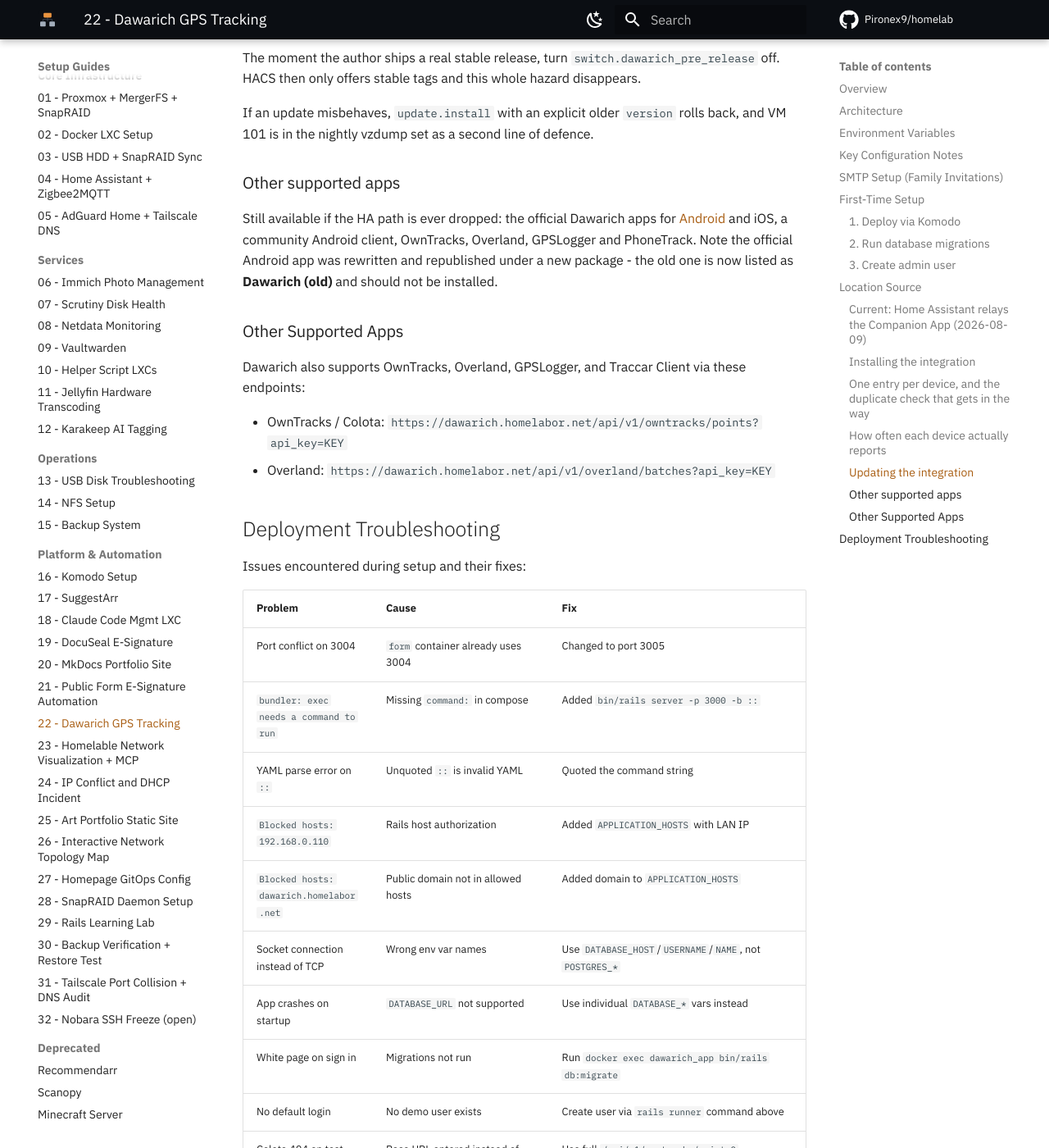
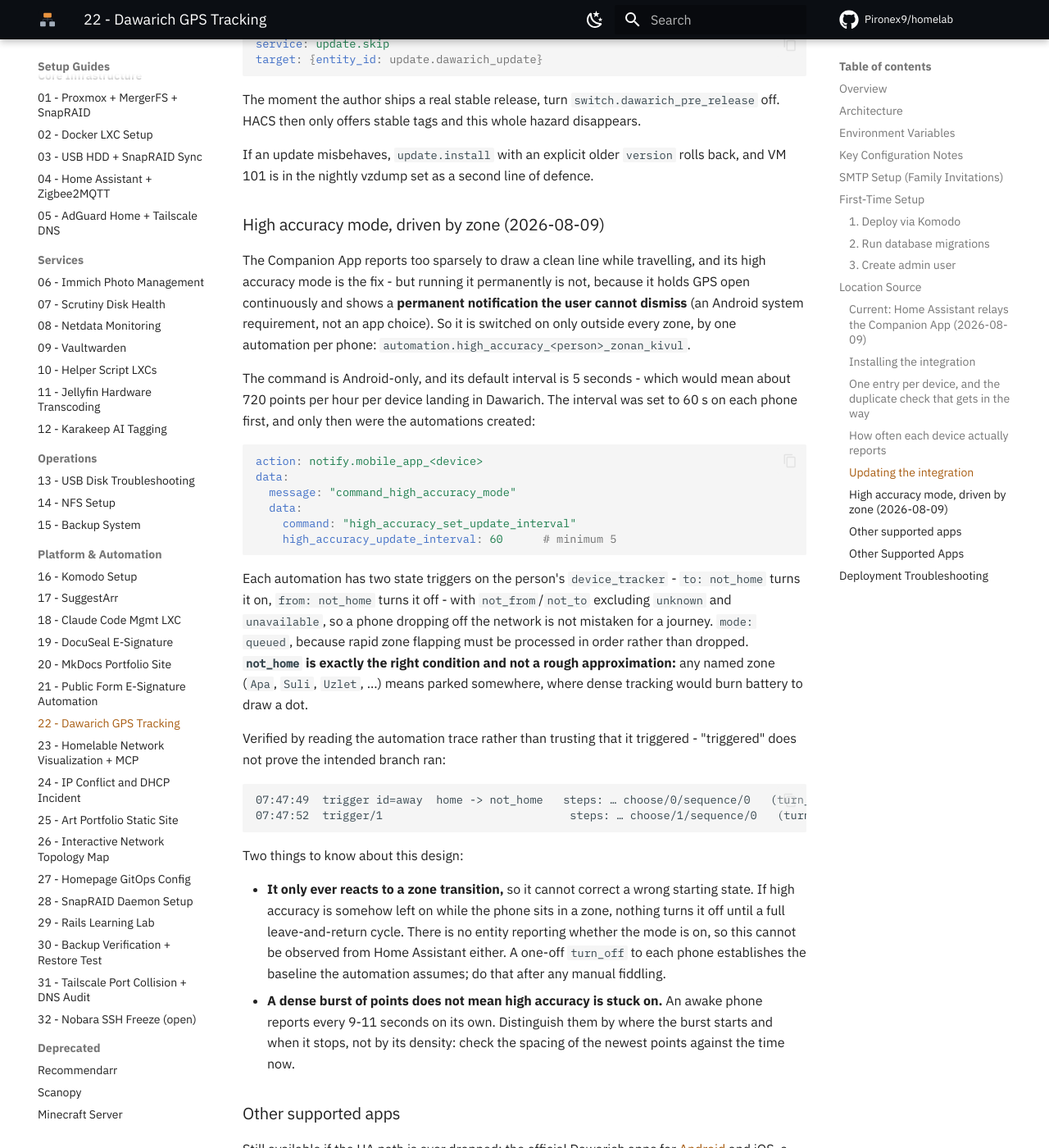
Before and after one commit to Pironex9/homelab, an MkDocs documentation site: the page built from docs/proxmox/22_Dawarich_GPS_Tracking_Setup.md, in a window 1280 px wide and 1400 px high, scrolled down 7210 px. Shown: the whole window at 82% size. Built offline with MkDocs 1.6.1 and Material for MkDocs 9.7.7, drawn with Linux system fonts in a browser that asks for light colours; comment, search, counter and statistics services are not loaded; some of the changed text lies outside the part shown.

Commit message:
feat(ha): high accuracy mode switched on by zone, so the track is dense only while travelling
One automation per phone, triggered on the person's device_tracker
entering and leaving not_home. Any named zone means parked somewhere, so
not_home is the right condition rather than an approximation of one.

The interval was set to 60 s on each phone before the automations were
created, because the command's default is 5 seconds - roughly 720 points
per hour per device arriving in Dawarich.

Verified from the automation trace, not from the fact that it fired: the
away run reaches choose/0/sequence/0 and the return run reaches
choose/1/sequence/0, which is what proves the two branches are wired to
the right commands.

Records two things that will otherwise mislead later. The design only
reacts to transitions, so it cannot correct a wrong starting state, and
nothing in HA reports whether the mode is on - a one-off turn_off
establishes the baseline it assumes. And a burst of points is not
evidence the mode is stuck on: an awake phone reports every 9-11 seconds
by itself, which also corrects the steady-rate reading this document gave
the earlier measurement.

````diff
--- a/docs/proxmox/22_Dawarich_GPS_Tracking_Setup.md
+++ b/docs/proxmox/22_Dawarich_GPS_Tracking_Setup.md
@@ -160,7 +160,7 @@
 | `enci_telo` | 360 |
 | `enci_tablet` | 54 |
 
-A phone produces roughly one point every 1.5-2 minutes while awake. That is the concrete shape of the "sparser than a dedicated tracker" trade-off, and it is also why a mostly-stationary tablet writing into the same account as its owner's phone is tolerable rather than ruinous. If the stationary clusters ever become annoying, they can be deleted by `device_id`.
+A phone produces roughly one point every 1.5-2 minutes averaged over a day, but the rate is bursty rather than steady - an awake phone was measured reporting every 9-11 seconds for minutes at a time, with nothing in between. That is the concrete shape of the "sparser than a dedicated tracker" trade-off, and it is also why a mostly-stationary tablet writing into the same account as its owner's phone is tolerable rather than ruinous. If the stationary clusters ever become annoying, they can be deleted by `device_id`.
 
 **Do not read the tablet's 54 as "one every 13 minutes."** That average hides long silences: on the day of setup the tablet last updated at 05:47 and had still produced nothing 1.5 hours later, ignoring a `request_location_update` in between. A daily average is the wrong statistic for a device that reports in bursts and then sleeps.
 
@@ -209,6 +209,35 @@
 
 If an update misbehaves, `update.install` with an explicit older `version` rolls back, and VM 101 is in the nightly vzdump set as a second line of defence.
 
+### High accuracy mode, driven by zone (2026-08-09)
+
+The Companion App reports too sparsely to draw a clean line while travelling, and its high accuracy mode is the fix - but running it permanently is not, because it holds GPS open continuously and shows a **permanent notification the user cannot dismiss** (an Android system requirement, not an app choice). So it is switched on only outside every zone, by one automation per phone: `automation.high_accuracy_<person>_zonan_kivul`.
+
+The command is Android-only, and its default interval is 5 seconds - which would mean about 720 points per hour per device landing in Dawarich. The interval was set to 60 s on each phone first, and only then were the automations created:
+
+```yaml
+action: notify.mobile_app_<device>
+data:
+  message: "command_high_accuracy_mode"
+  data:
+    command: "high_accuracy_set_update_interval"
+    high_accuracy_update_interval: 60      # minimum 5
+```
+
+Each automation has two state triggers on the person's `device_tracker` - `to: not_home` turns it on, `from: not_home` turns it off - with `not_from`/`not_to` excluding `unknown` and `unavailable`, so a phone dropping off the network is not mistaken for a journey. `mode: queued`, because rapid zone flapping must be processed in order rather than dropped. **`not_home` is exactly the right condition and not a rough approximation:** any named zone (`Apa`, `Suli`, `Uzlet`, …) means parked somewhere, where dense tracking would burn battery to draw a dot.
+
+Verified by reading the automation trace rather than trusting that it triggered - "triggered" does not prove the intended branch ran:
+
+```
+07:47:49  trigger id=away  home -> not_home   steps: … choose/0/sequence/0   (turn_on)
+07:47:52  trigger/1                            steps: … choose/1/sequence/0   (turn_off)
+```
+
+Two things to know about this design:
+
+- **It only ever reacts to a zone transition,** so it cannot correct a wrong starting state. If high accuracy is somehow left on while the phone sits in a zone, nothing turns it off until a full leave-and-return cycle. There is no entity reporting whether the mode is on, so this cannot be observed from Home Assistant either. A one-off `turn_off` to each phone establishes the baseline the automation assumes; do that after any manual fiddling.
+- **A dense burst of points does not mean high accuracy is stuck on.** An awake phone reports every 9-11 seconds on its own. Distinguish them by where the burst starts and when it stops, not by its density: check the spacing of the newest points against the time now.
+
 ### Other supported apps
 
 Still available if the HA path is ever dropped: the official Dawarich apps for [Android](https://play.google.com/store/apps/details?id=app.dawarich.Dawarich) and iOS, a community Android client, OwnTracks, Overland, GPSLogger and PhoneTrack. Note the official Android app was rewritten and republished under a new package - the old one is now listed as **Dawarich (old)** and should not be installed.
````
